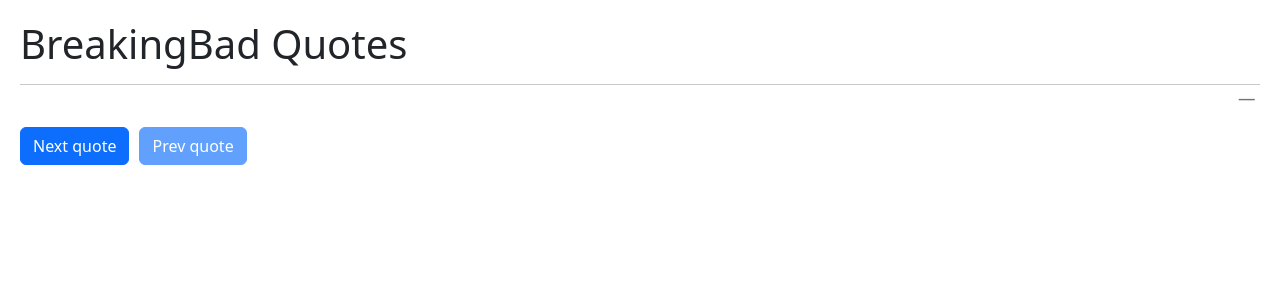
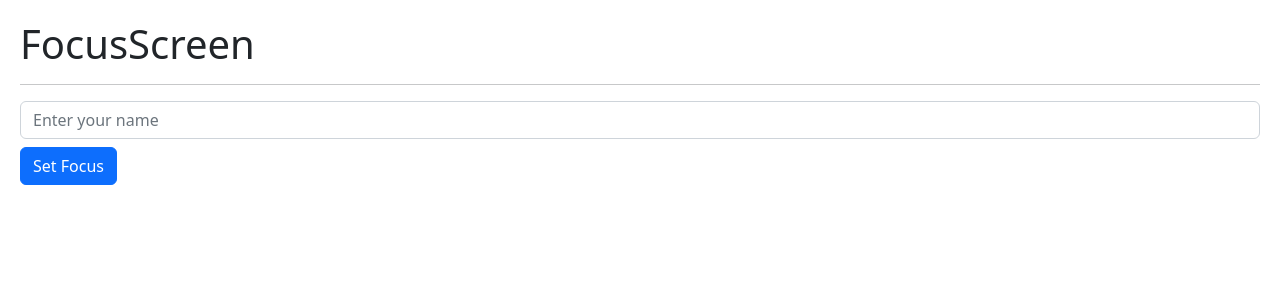
Before and after one commit to andresfaj/react-course-fernandoh, a React (Vite) app in the folder 05-hook-app/: page / in a window 1280 px wide. Shown: the top 300 px of the page. Built offline with nearby package versions, Linux system fonts and the light colour scheme; no server answers.

Commit message:
first example with useRef hook

```diff
--- /dev/null
+++ b/05-hook-app/src/04-useRef/FocusScreen.jsx
@@ -0,0 +1,28 @@
+import React, { useRef } from "react";
+
+export const FocusScreen = () => {
+  const inputRef = useRef(null);
+
+  const onSetFocus = () => {
+    // document.querySelector("input").select();
+    inputRef.current.select();
+  };
+
+  return (
+    <>
+      <h1>FocusScreen</h1>
+      <hr />
+
+      <input
+        type="text"
+        placeholder="Enter your name"
+        className="form-control"
+        ref={inputRef}
+      />
+
+      <button onClick={onSetFocus} className="btn btn-primary mt-2">
+        Set Focus
+      </button>
+    </>
+  );
+};
--- a/05-hook-app/src/main.jsx
+++ b/05-hook-app/src/main.jsx
@@ -1,11 +1,12 @@
 import React from "react";
 import ReactDOM from "react-dom/client";
+import { FocusScreen } from "./04-useRef/FocusScreen";
 // import { CounterApp } from "./01-useState/CounterApp";
 // import { CounterWithCustomHook } from "./01-useState/CounterWithCustomHook";
 // import { FormWithCustomHook } from "./02-useEffect/FormWithCustomHook";
 // import { SimpleForm } from "./02-useEffect/SimpleForm";
 // import { HooksApp } from "./HooksApp";
-import { MultipleCustomHooks } from "./03-examples/MultipleCustomHooks";
+// import { MultipleCustomHooks } from "./03-examples/MultipleCustomHooks";
 import "./index.css";
 
 ReactDOM.createRoot(document.getElementById("root")).render(
@@ -15,6 +16,7 @@
     {/* <CounterWithCustomHook /> */}
     {/* <SimpleForm /> */}
     {/* <FormWithCustomHook /> */}
-    <MultipleCustomHooks />
+    {/* <MultipleCustomHooks /> */}
+    <FocusScreen />
   </React.StrictMode>
 );
```
